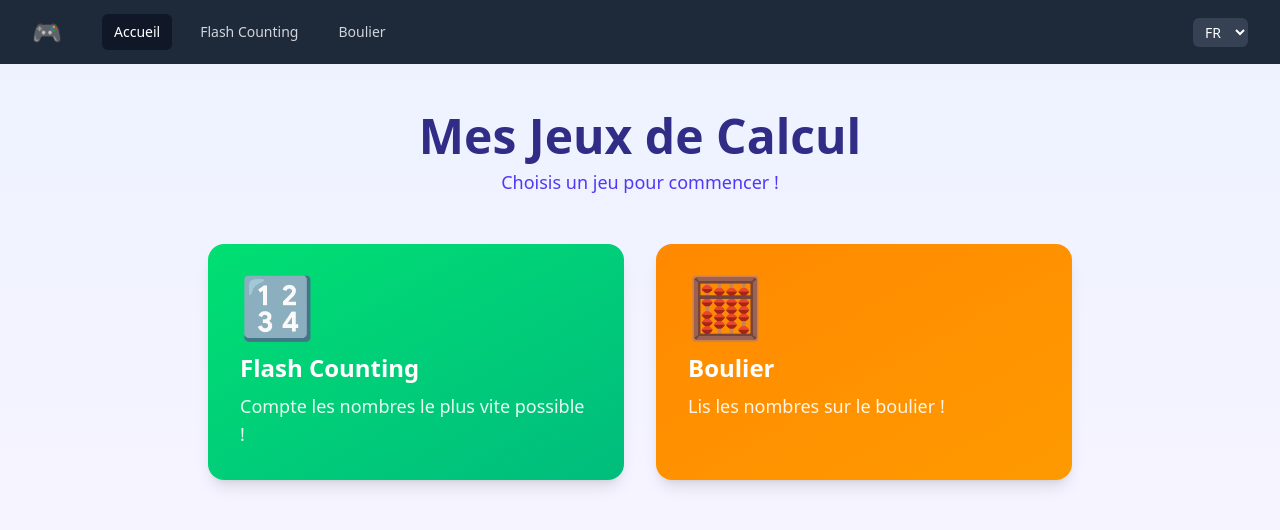
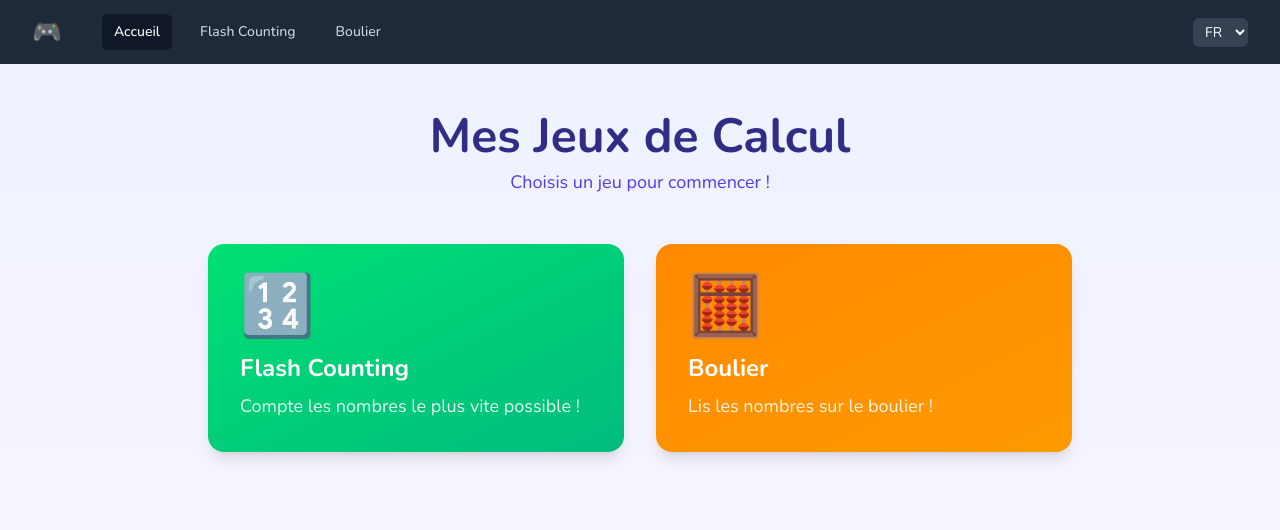
Before and after one commit to oodamien/exercices, a Next.js app: page / in a window 1280 px wide. Shown: the top 530 px of the page. Built offline with nearby package versions, Linux system fonts and the light colour scheme.

Commit message:
style: add Fredoka + Nunito fonts, rename app to StarCalc
Co-Authored-By: Claude Opus 4.6 <noreply@anthropic.com>

```diff
--- a/src/app/layout.tsx
+++ b/src/app/layout.tsx
@@ -1,21 +1,22 @@
 import type { Metadata } from "next";
-import { Geist, Geist_Mono, Chakra_Petch } from "next/font/google";
+import { Nunito, Chakra_Petch, Fredoka, Geist_Mono } from "next/font/google";
 import "./globals.css";
 import { AppShell } from "@/app/components/app-shell";
 
-const geistSans = Geist({ variable: "--font-geist-sans", subsets: ["latin"] });
+const nunito = Nunito({ variable: "--font-nunito", subsets: ["latin"] });
 const geistMono = Geist_Mono({ variable: "--font-geist-mono", subsets: ["latin"] });
 const chakraPetch = Chakra_Petch({ variable: "--font-chakra-petch", weight: "300", style: "normal", subsets: ["latin"] });
+const fredoka = Fredoka({ variable: "--font-fredoka", subsets: ["latin"] });
 
 export const metadata: Metadata = {
-  title: "Jeux Éducatifs",
-  description: "Jeux de calcul avec boulier",
+  title: "StarCalc",
+  description: "Explore les maths dans l'espace !",
 };
 
 export default function RootLayout({ children }: Readonly<{ children: React.ReactNode }>) {
   return (
     <html lang="fr">
-      <body className={`${geistSans.variable} ${geistMono.variable} ${chakraPetch.variable} antialiased`}>
+      <body className={`${nunito.variable} ${geistMono.variable} ${chakraPetch.variable} ${fredoka.variable} antialiased`}>
         <AppShell>{children}</AppShell>
       </body>
     </html>
```
